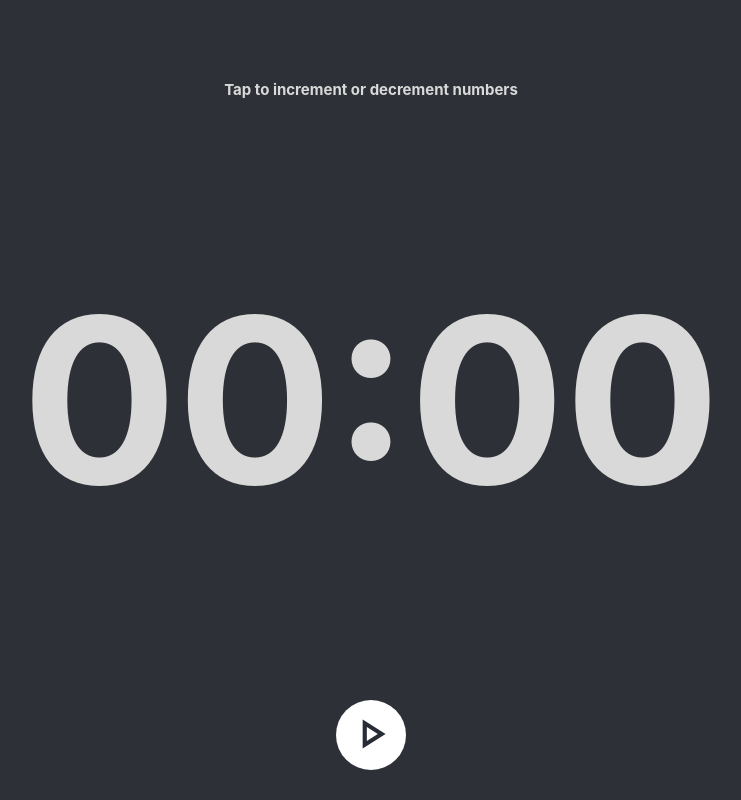
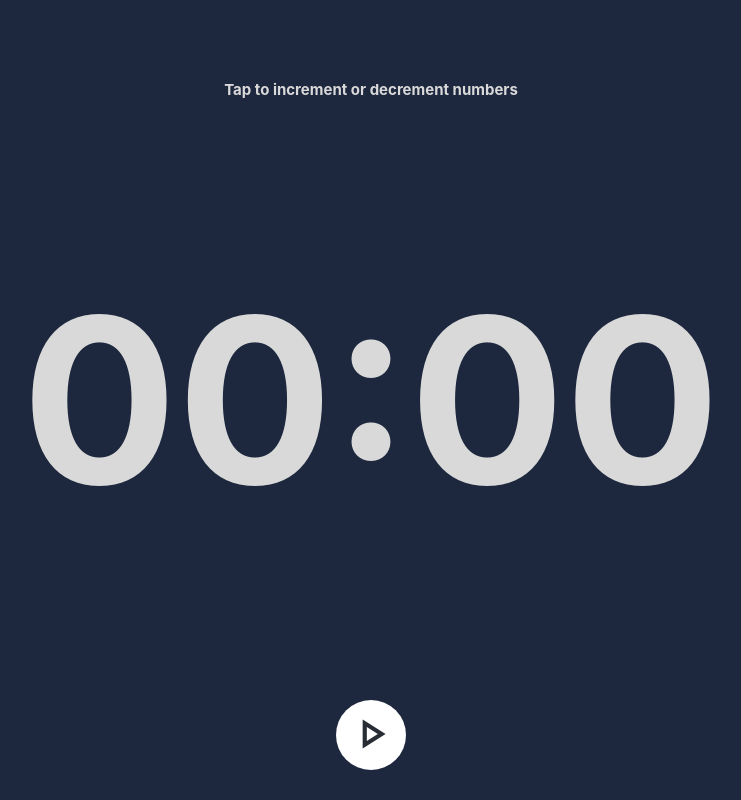
Before and after one commit to alexalannunes/react-timer-pwa, a React (Create React App) app: page / in a window 1280 px wide. Shown: the whole page, without its empty margins (269-1010 px from the left). Built offline with nearby package versions, Linux system fonts and the light colour scheme.

Commit message:
style: import theme

```diff
--- a/src/index.scss
+++ b/src/index.scss
@@ -1,7 +1,4 @@
-$primary: #282c34;
-$light: #ffffff;
-
-$primary-red: red;
+@import "./styles/theme.scss";
 
 * {
   box-sizing: border-box;
```
